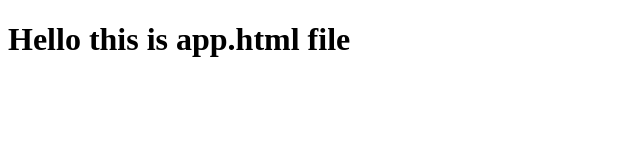
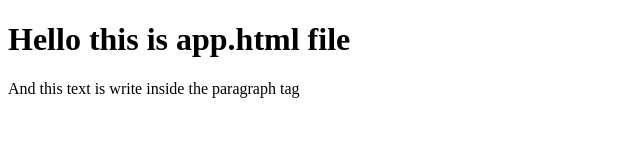
Before and after one commit to Gautamvaishnav-git/LearnGit, a plain HTML site: page app.html in a window 1280 px wide. Shown: the whole page, without its empty margins (0-640 px from the left). Drawn offline with Linux system fonts and the light colour scheme.

Commit message:
P tag was added

```diff
--- a/app.html
+++ b/app.html
@@ -8,5 +8,6 @@
 </head>
 <body>
     <h1>Hello this is app.html file</h1>
+    <p>And this text is write inside the paragraph tag</p>
 </body>
 </html>
```
